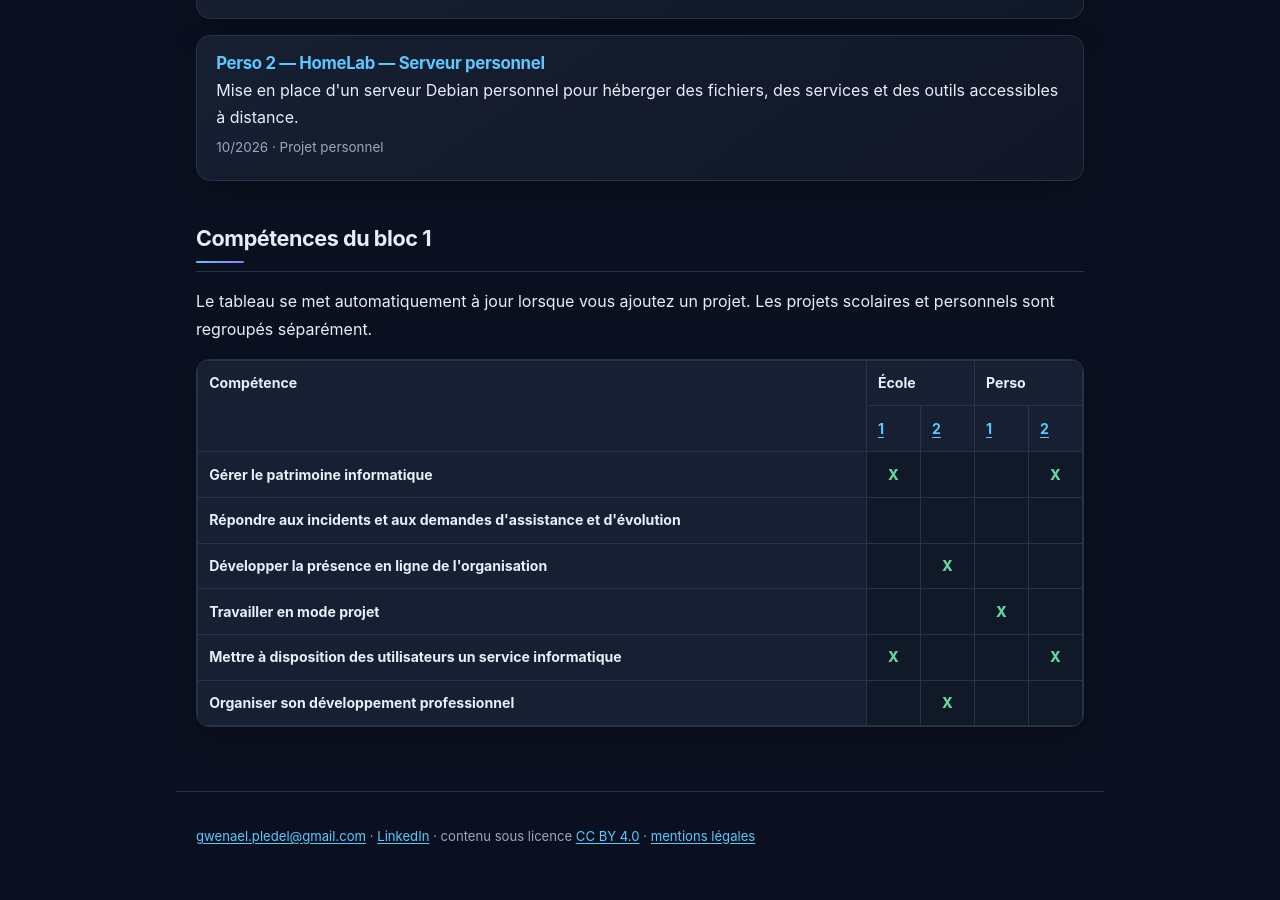
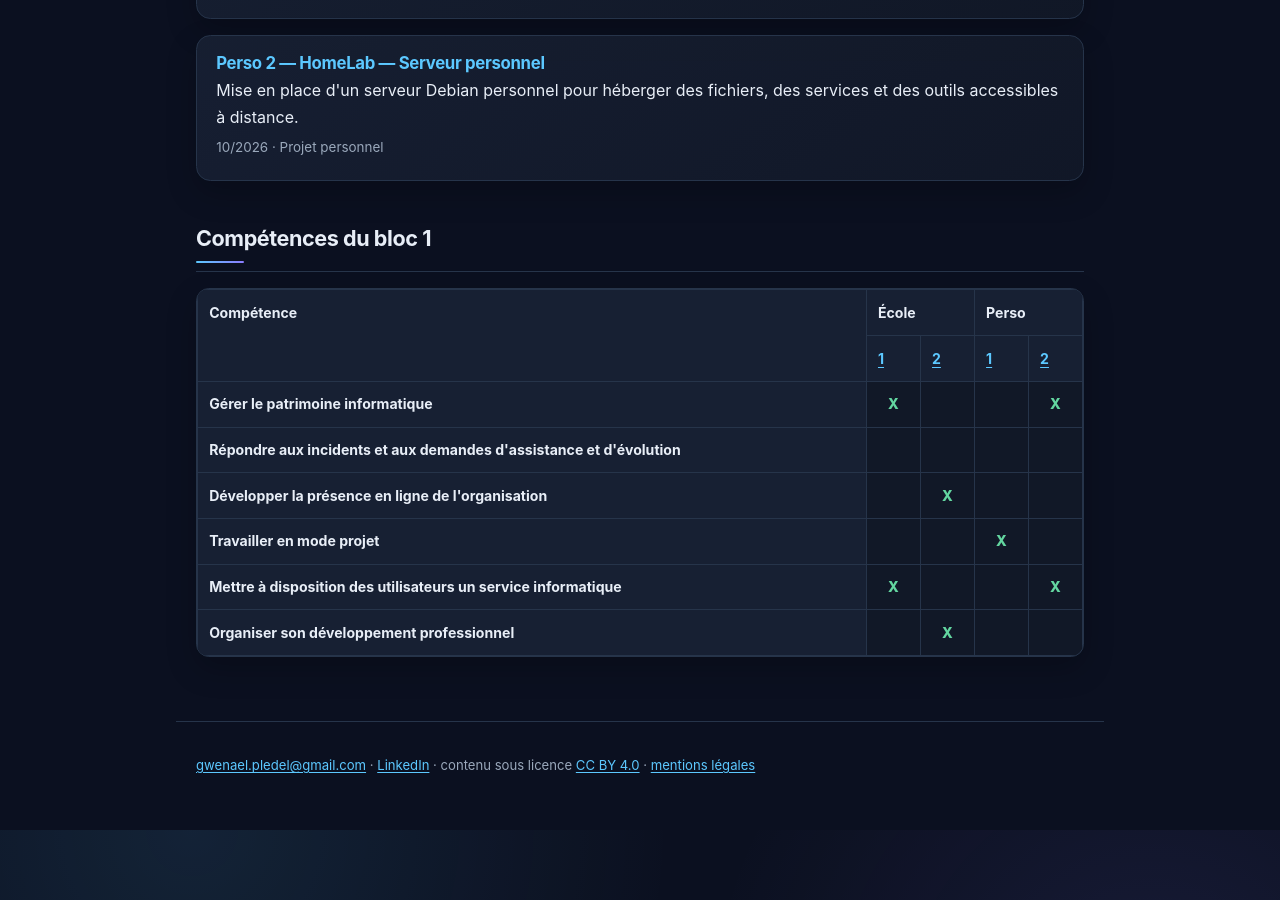
Before and after one commit to vzsca/Portfolio-Gwenael, a Jekyll site: the page built from index.html, in a window 1280 px wide and 900 px high, scrolled down 1116 px. Built offline with Jekyll 4.4.1, drawn with Linux system fonts in a browser that asks for light colours.

Commit message:
Retirer le texte automatique du tableau des compétences

```diff
--- a/index.html
+++ b/index.html
@@ -32,7 +32,6 @@ layout: default
 {% endfor %}
 
 <h2 id="competences">Compétences du bloc 1</h2>
-<p>Le tableau se met automatiquement à jour lorsque vous ajoutez un projet. Les projets scolaires et personnels sont regroupés séparément.</p>
 <div class="defile">
 <table>
   <thead>
```
